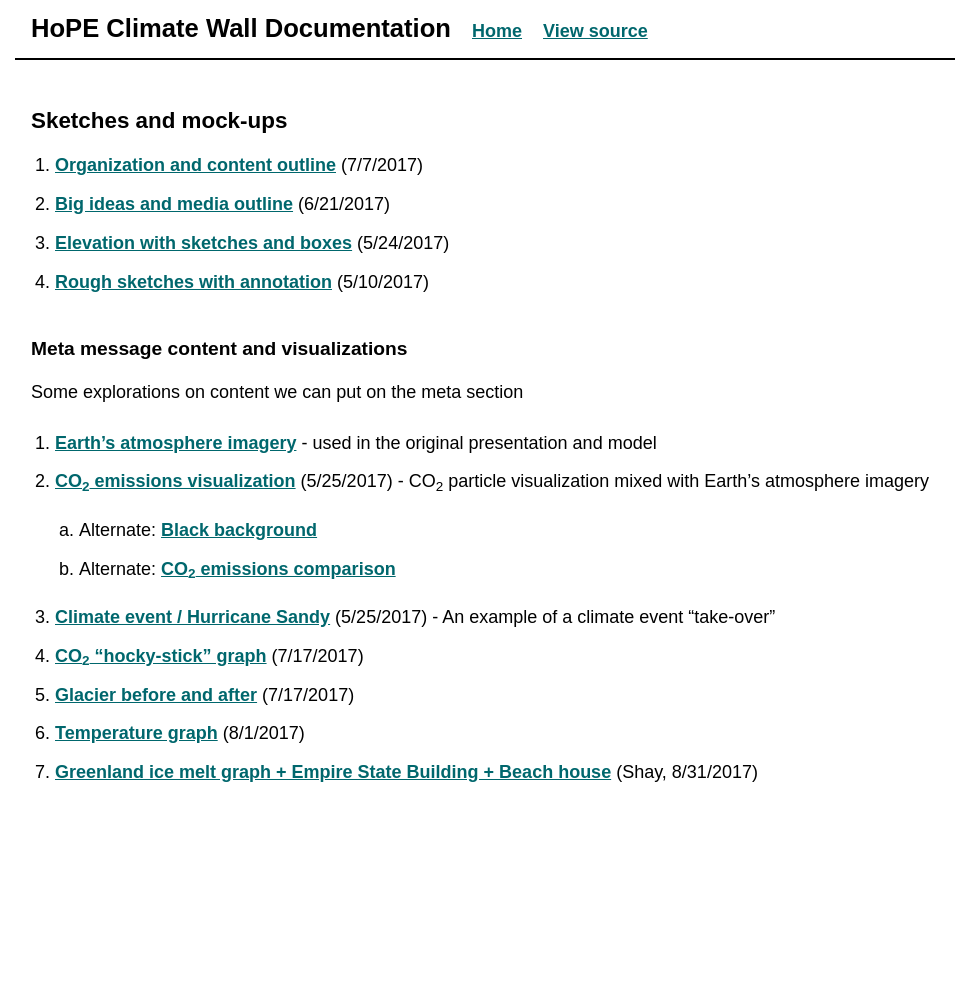
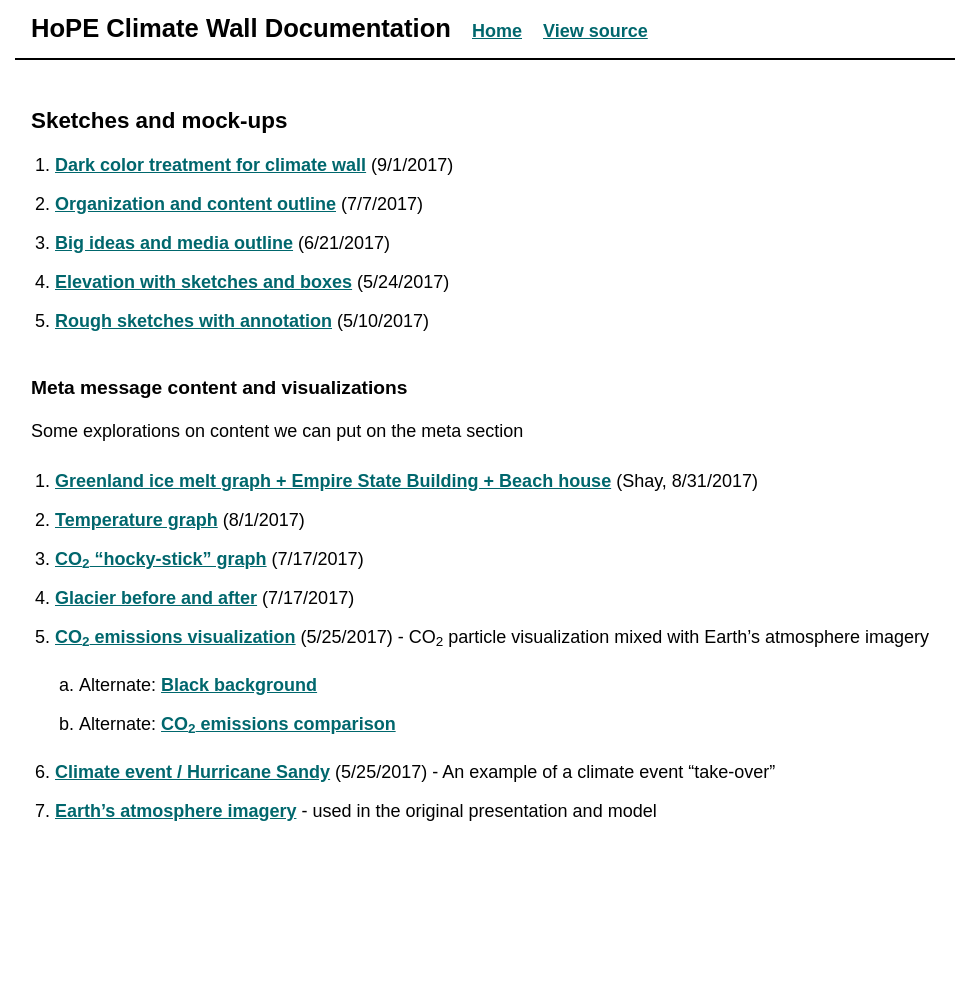
Before and after one commit to beefoo/climate-wall-docs, a Jekyll site: the page built from _design/sketches.md, in a window 1280 px wide. Shown: the whole page, without its empty margins (155-1115 px from the left). Built offline with Jekyll 4.4.1, drawn with Linux system fonts in a browser that asks for light colours; before the commit the page ends 965 px from its top, so only the background shows below that.

Commit message:
add mockup for cc wall

```diff
--- a/_design/sketches.md
+++ b/_design/sketches.md
@@ -6,6 +6,7 @@ title: Sketches and mock-ups
 
 ## Sketches and mock-ups
 
+1. [Dark color treatment for climate wall](../assets/HoPE_CC_Display_2017-09-01.pdf) (9/1/2017)
 1. [Organization and content outline](../assets/climate_wall_content_presentation_2017-07-17.pdf) (7/7/2017)
 1. [Big ideas and media outline](../assets/hope_wall_media_outline.pdf) (6/21/2017)
 1. [Elevation with sketches and boxes](https://s3.amazonaws.com/brianfoo-amnh/HoPE_CC_IAbox-elevation_5-24-17.pdf) (5/24/2017)
@@ -15,12 +16,12 @@ title: Sketches and mock-ups
 
 Some explorations on content we can put on the meta section
 
-1. [Earth's atmosphere imagery](https://s3.amazonaws.com/brianfoo-amnh/climateWallVideo.mp4) - used in the original presentation and model
+1. [Greenland ice melt graph + Empire State Building + Beach house](https://s3.amazonaws.com/brianfoo-amnh/Greenland_Ice_ESB_Beachhouse.mp4) (Shay, 8/31/2017)
+1. [Temperature graph](https://s3.amazonaws.com/brianfoo-amnh/climateWallVideo_temperature_03.mp4) (8/1/2017)
+1. [CO<sub>2</sub> "hocky-stick" graph](https://s3.amazonaws.com/brianfoo-amnh/climateWallVideo_co2_graph.mp4) (7/17/2017)
+1. [Glacier before and after](https://s3.amazonaws.com/brianfoo-amnh/climateWallVideo_glacier.mp4) (7/17/2017)
 1. [CO<sub>2</sub> emissions visualization](https://s3.amazonaws.com/brianfoo-amnh/climateWallVideo_co2.mp4)  (5/25/2017) - CO<sub>2</sub> particle visualization mixed with Earth's atmosphere imagery
    1. Alternate: [Black background](https://s3.amazonaws.com/brianfoo-amnh/climateWallVideo_co2b_nobg.mp4)
    1. Alternate: [CO<sub>2</sub> emissions comparison](https://s3.amazonaws.com/brianfoo-amnh/climateWallVideo_co2-compare.mp4)
 1. [Climate event / Hurricane Sandy](https://s3.amazonaws.com/brianfoo-amnh/climateWallVideo_sandy.mp4) (5/25/2017) - An example of a climate event "take-over"
-1. [CO<sub>2</sub> "hocky-stick" graph](https://s3.amazonaws.com/brianfoo-amnh/climateWallVideo_co2_graph.mp4) (7/17/2017)
-1. [Glacier before and after](https://s3.amazonaws.com/brianfoo-amnh/climateWallVideo_glacier.mp4) (7/17/2017)
-1. [Temperature graph](https://s3.amazonaws.com/brianfoo-amnh/climateWallVideo_temperature_03.mp4) (8/1/2017)
-1. [Greenland ice melt graph + Empire State Building + Beach house](https://s3.amazonaws.com/brianfoo-amnh/Greenland_Ice_ESB_Beachhouse.mp4) (Shay, 8/31/2017)
+1. [Earth's atmosphere imagery](https://s3.amazonaws.com/brianfoo-amnh/climateWallVideo.mp4) - used in the original presentation and model
```
Also changed, not shown: 1 other file.
